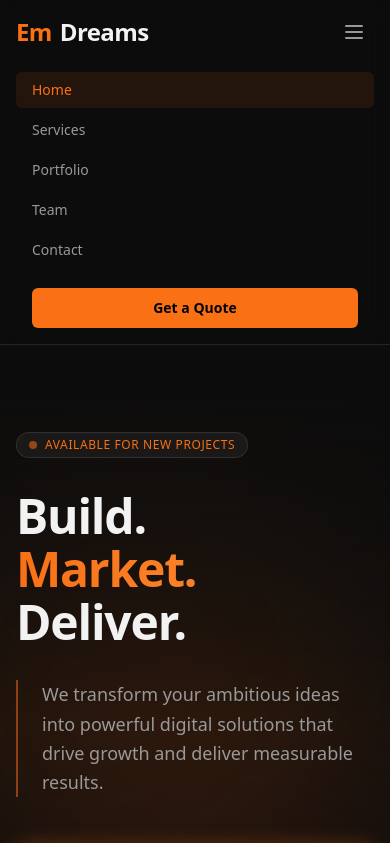
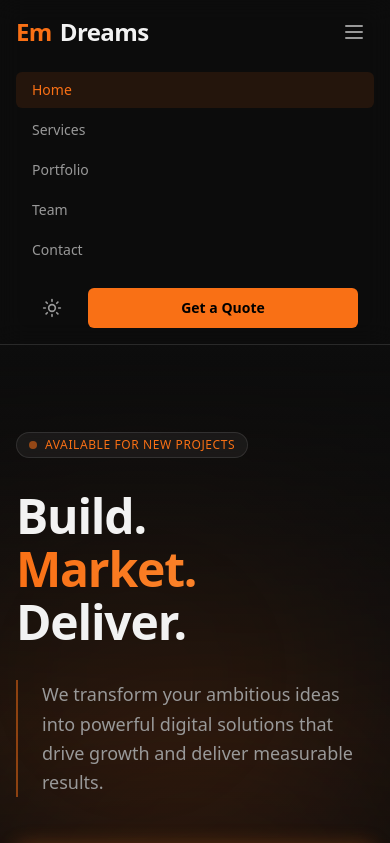
Before and after one commit to Geethanjana99/EmDreams-Website, a React (Vite) app: page / in a window 390 px wide. Shown: the top 843 px of the page. Built offline with nearby package versions, Linux system fonts and the light colour scheme.

Commit message:
[Magic Patterns] Updated from 'Nav Theme Toggle, EmDreams'

```diff
--- a/src/components/layout/Footer.tsx
+++ b/src/components/layout/Footer.tsx
@@ -68,14 +68,17 @@ export function Footer() {
   }];
 
   return (
-    <footer className="w-full border-t border-white/10 bg-black">
+    <footer className="w-full border-t border-border bg-background">
       <div className="max-w-7xl mx-auto px-4 sm:px-6 lg:px-8 py-16">
         <div className="grid grid-cols-1 md:grid-cols-4 gap-12 mb-12">
           {/* Brand */}
           <div className="space-y-6">
-            <h3 className="text-2xl font-bold text-foreground flex items-center gap-2" style={{
-              color: "#c8c1c1"
-            }}>
+            <h3
+              className="text-2xl font-bold text-foreground flex items-center gap-2"
+              style={{
+                color: '#c8c1c1'
+              }}>
+
               <span className="text-primary">Em</span>Dreams
             </h3>
             <p className="text-sm text-muted-foreground leading-relaxed">
@@ -141,7 +144,7 @@ export function Footer() {
         </div>
 
         {/* Bottom Bar */}
-        <div className="pt-8 border-t border-white/10 flex flex-col sm:flex-row justify-between items-center gap-6">
+        <div className="pt-8 border-t border-border flex flex-col sm:flex-row justify-between items-center gap-6">
           <p className="text-sm text-muted-foreground">
             © 2024 EmDreams. All rights reserved.
           </p>
--- a/src/components/layout/Navbar.tsx
+++ b/src/components/layout/Navbar.tsx
@@ -1,10 +1,34 @@
-import React from 'react';
+import React, { useEffect, useState } from 'react';
 import { Button } from '../ui/button';
+import { Sun, Moon } from 'lucide-react';
 type NavbarProps = {
   currentPage: string;
   onNavigate: (page: string) => void;
 };
 export function Navbar({ currentPage, onNavigate }: NavbarProps) {
+  const [theme, setTheme] = useState<'light' | 'dark'>('dark');
+  useEffect(() => {
+    // Check localStorage or system preference on mount
+    const savedTheme = localStorage.getItem('theme') as 'light' | 'dark' | null;
+    if (savedTheme) {
+      setTheme(savedTheme);
+      if (savedTheme === 'light') {
+        document.documentElement.classList.add('light');
+      } else {
+        document.documentElement.classList.remove('light');
+      }
+    }
+  }, []);
+  const toggleTheme = () => {
+    const newTheme = theme === 'light' ? 'dark' : 'light';
+    setTheme(newTheme);
+    localStorage.setItem('theme', newTheme);
+    if (newTheme === 'light') {
+      document.documentElement.classList.add('light');
+    } else {
+      document.documentElement.classList.remove('light');
+    }
+  };
   const navLinks = [
   {
     name: 'Home',
@@ -28,7 +52,7 @@ export function Navbar({ currentPage, onNavigate }: NavbarProps) {
   }];
 
   return (
-    <nav className="sticky top-0 z-50 w-full border-b border-white/10 bg-background/80 backdrop-blur-md supports-[backdrop-filter]:bg-background/60">
+    <nav className="sticky top-0 z-50 w-full border-b border-border bg-background/80 backdrop-blur-md supports-[backdrop-filter]:bg-background/60">
       <div className="max-w-7xl mx-auto px-4 sm:px-6 lg:px-8">
         <div className="flex h-16 items-center justify-between">
           {/* Logo */}
@@ -54,8 +78,21 @@ export function Navbar({ currentPage, onNavigate }: NavbarProps) {
             )}
           </div>
 
-          {/* CTA Button */}
+          {/* CTA Button & Theme Toggle */}
           <div className="hidden md:flex items-center gap-4">
+            <Button
+              variant="ghost"
+              size="icon"
+              onClick={toggleTheme}
+              className="rounded-full text-muted-foreground hover:text-foreground hover:bg-white/5"
+              aria-label="Toggle theme">
+
+              {theme === 'dark' ?
+              <Sun className="h-5 w-5" /> :
+
+              <Moon className="h-5 w-5" />
+              }
+            </Button>
             <Button
               size="default"
               className="bg-primary hover:bg-primary/90 text-black font-semibold shadow-[0_0_15px_rgba(249,115,22,0.3)] hover:shadow-[0_0_25px_rgba(249,115,22,0.5)] transition-all duration-300">
@@ -94,10 +131,23 @@ export function Navbar({ currentPage, onNavigate }: NavbarProps) {
               {link.name}
             </button>
           )}
-          <div className="pt-4 px-4">
+          <div className="pt-4 px-4 flex items-center gap-4">
+            <Button
+              variant="ghost"
+              size="icon"
+              onClick={toggleTheme}
+              className="rounded-full text-muted-foreground hover:text-foreground hover:bg-white/5"
+              aria-label="Toggle theme">
+
+              {theme === 'dark' ?
+              <Sun className="h-5 w-5" /> :
+
+              <Moon className="h-5 w-5" />
+              }
+            </Button>
             <Button
               size="default"
-              className="w-full bg-primary text-black font-semibold">
+              className="flex-1 bg-primary text-black font-semibold">
 
               Get a Quote
             </Button>
```
